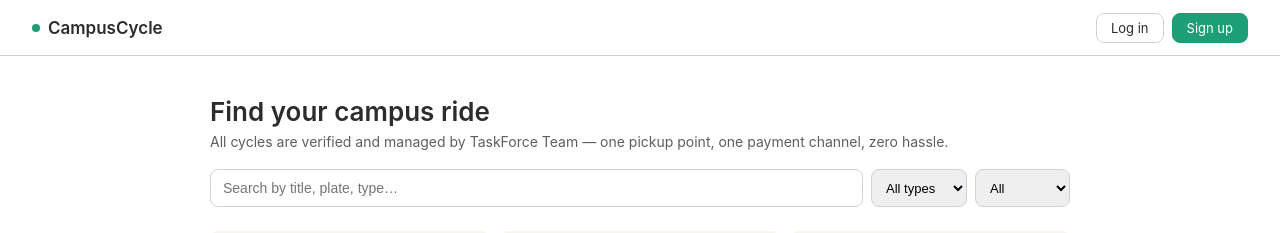
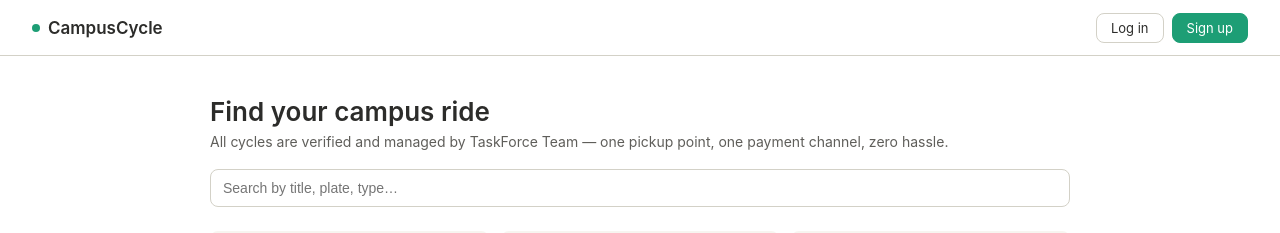
Before and after one commit to AjayKrishnan17/ReCycle, a React (Vite) app in the folder Frontend/: page / in a window 1280 px wide. Shown: the top 233 px of the page. Built offline with nearby package versions, Linux system fonts and the light colour scheme; no server answers.

Commit message:
Remove filter dropdowns from Home component
Removed filter dropdowns for type and status from Home page.

```diff
--- a/Frontend/src/pages/Home.jsx
+++ b/Frontend/src/pages/Home.jsx
@@ -60,18 +60,6 @@ export default function Home() {
               value={q}
               onChange={(e) => setQ(e.target.value)}
             />
-            <select className="filter-sel" value={type} onChange={(e) => setType(e.target.value)}>
-              <option value="">All types</option>
-              <option value="mountain">Mountain</option>
-              <option value="road">Road</option>
-              <option value="hybrid">Hybrid</option>
-              <option value="gear">Geared</option>
-            </select>
-            <select className="filter-sel" value={status} onChange={(e) => setStatus(e.target.value)}>
-              <option value="">All</option>
-              <option value="available">Available</option>
-              <option value="sold">Sold</option>
-            </select>
           </div>
 
           <div className="stats-row">
```
